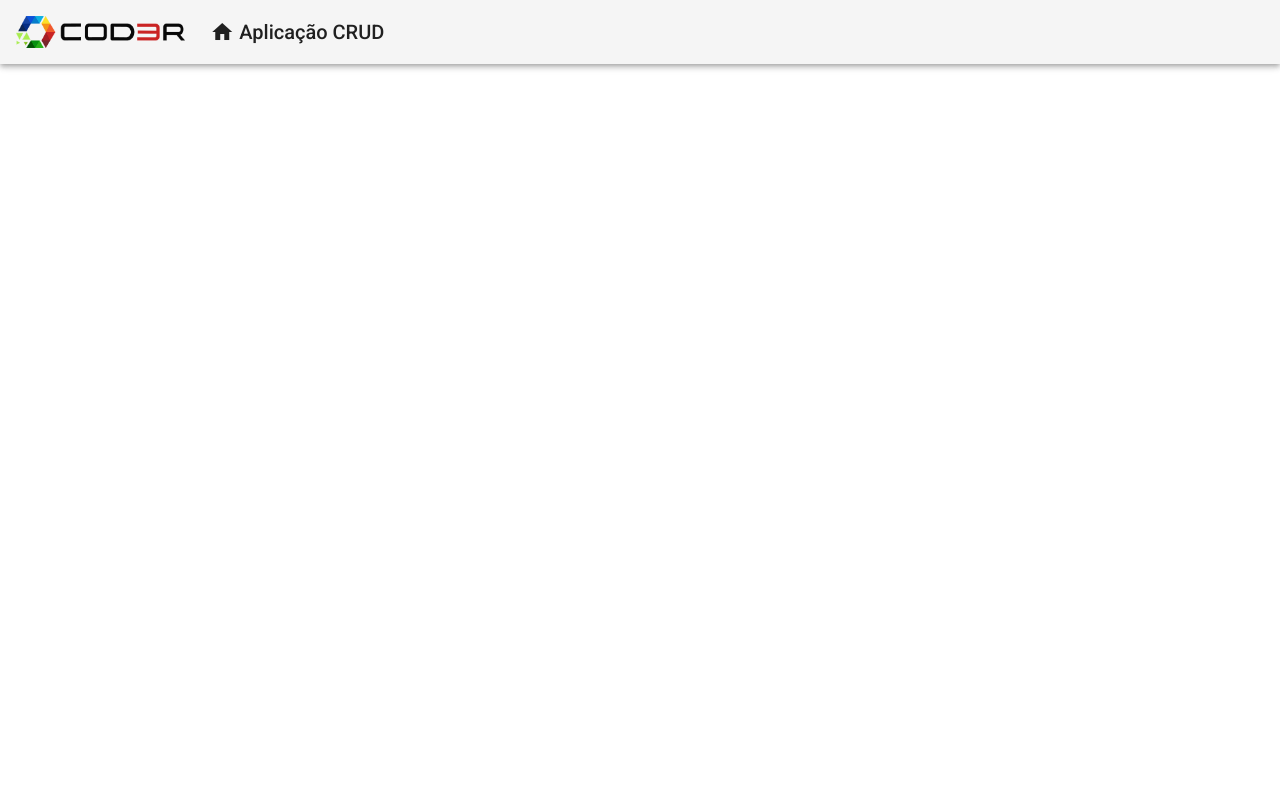
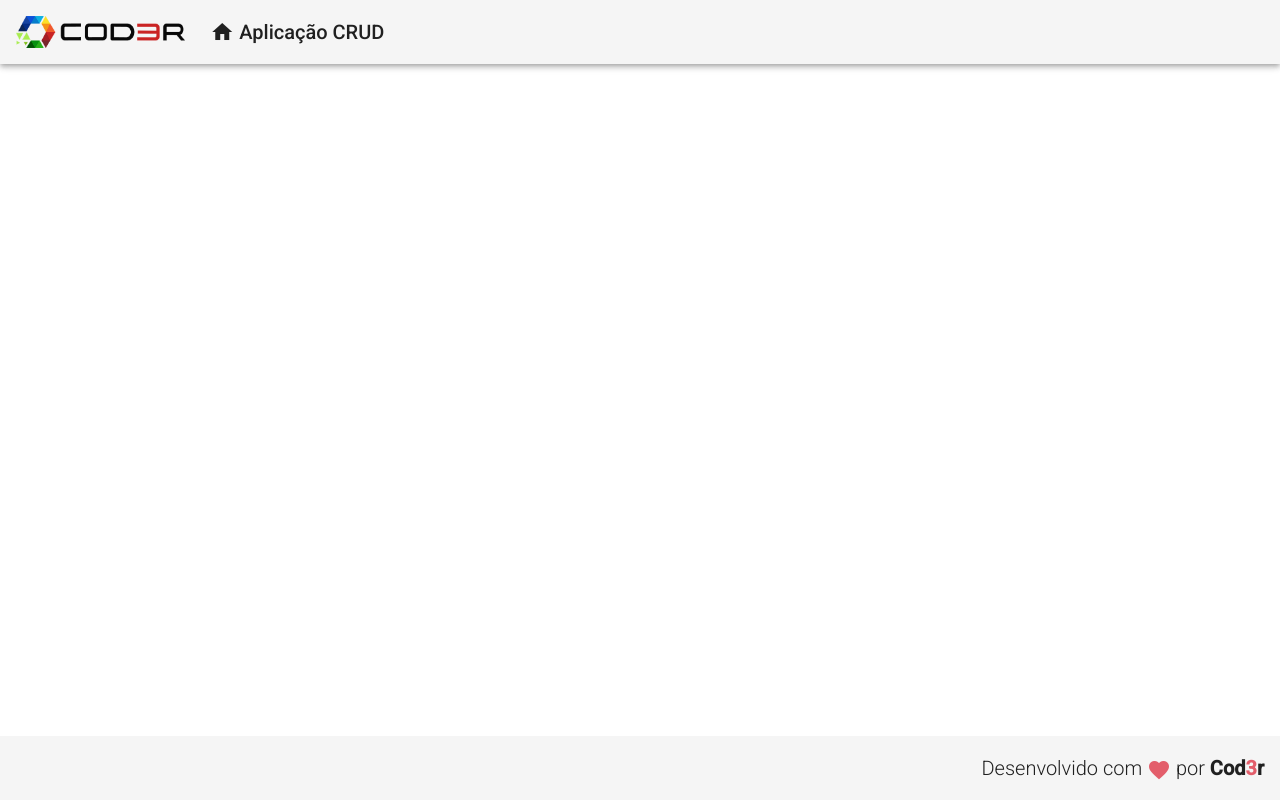
Before and after one commit to stumpf-alexandre/crudAngular, an Angular app in the folder frontend/: page / in a window 1280 px wide. Built offline with nearby package versions, Linux system fonts and the light colour scheme.

Commit message:
criando uma footer e estilizando com css e material icons

```diff
--- a/frontend/src/app/app.component.html
+++ b/frontend/src/app/app.component.html
@@ -1 +1,2 @@
 <app-header></app-header>
+<app-footer></app-footer>
--- a/frontend/src/app/app.module.ts
+++ b/frontend/src/app/app.module.ts
@@ -8,11 +8,13 @@
 
 //importando o material para a toolbar
 import { MatToolbarModule } from '@angular/material/toolbar';
+import { FooterComponent } from './components/template/footer/footer.component';
 
 @NgModule({
   declarations: [
     AppComponent,
-    HeaderComponent
+    HeaderComponent,
+    FooterComponent
   ],
   imports: [
     BrowserModule,
--- /dev/null
+++ b/frontend/src/app/components/template/footer/footer.component.css
@@ -0,0 +1,11 @@
+.footer {
+    position: fixed; /*para fixar a posição da footer*/
+    bottom: 0; /*posiciona o footer no fim da pagina*/
+    display: flex; /*chama o flex box*/
+    justify-content: flex-end; /*alinha o texto no final da linha*/
+}
+
+.footer > span {
+    font-weight: 300; /*peso da fonte*/
+    font-size: 1,1rem; /*tamanho da fonte*/
+}
--- /dev/null
+++ b/frontend/src/app/components/template/footer/footer.component.html
@@ -0,0 +1,9 @@
+<mat-toolbar class="footer">
+    <span>
+        Desenvolvido com
+        <i class="material-icons red v-middle">
+            favorite
+        </i>
+        por <strong>Cod<span class="red">3</span>r</strong>
+    </span>
+</mat-toolbar>
--- /dev/null
+++ b/frontend/src/app/components/template/footer/footer.component.ts
@@ -0,0 +1,15 @@
+import { Component, OnInit } from '@angular/core';
+
+@Component({
+  selector: 'app-footer',
+  templateUrl: './footer.component.html',
+  styleUrls: ['./footer.component.css']
+})
+export class FooterComponent implements OnInit {
+
+  constructor() { }
+
+  ngOnInit(): void {
+  }
+
+}
--- a/frontend/src/styles.css
+++ b/frontend/src/styles.css
@@ -2,3 +2,10 @@
 
 html, body { height: 100%; }
 body { margin: 0; font-family: Roboto, "Helvetica Neue", sans-serif; }
+
+.red {
+    color: rgb(227, 94, 107);
+}
+.v-middle {
+    vertical-align: middle;
+}
```
